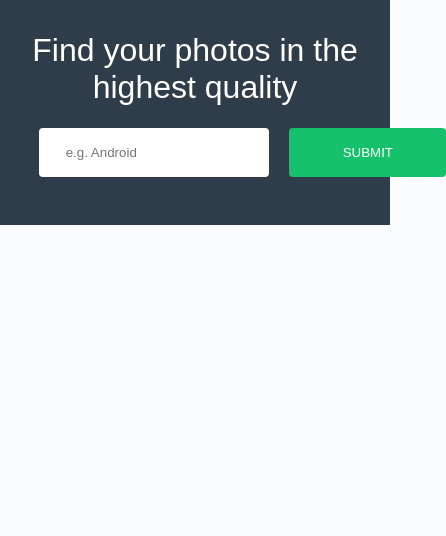
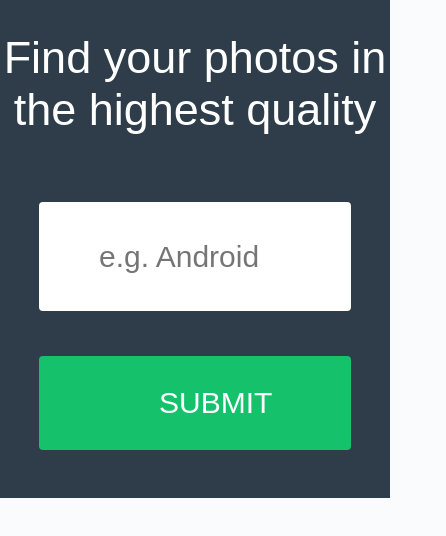
Before and after one commit to XMoSalahX/Find-your-photos-in-the-highest-quality-async-w-xhr-unsplash, a plain HTML site: page index.html in a window 390 px wide. Shown: the whole page, 446 px wide, since content can reach past the window. Drawn offline with Linux system fonts and the light colour scheme.

Commit message:
media style

```diff
--- a/css/styles.css
+++ b/css/styles.css
@@ -34,7 +34,9 @@ body {
     text-align: center;
 }
 
+
 /*** Search Form ***/
+
 #search-form {
     display: flex;
     padding: 1em 0;
@@ -64,11 +66,14 @@ body {
 
 
 /*** Response Container ***/
+
 #response-container {
     margin-top: 2em;
 }
 
+
 /*** Image Styline ***/
+
 figure {
     margin: 0;
     margin-bottom: 2em;
@@ -92,7 +97,9 @@ figcaption {
     width: 100%;
 }
 
+
 /*** Article Styling ***/
+
 ul {
     list-style: none;
     padding: 0;
@@ -135,6 +142,7 @@ ul {
 
 
 /*** Error State Styling ***/
+
 .error-no-image {
     background: url(../images/icon-no-image.png) no-repeat 50% top;
     margin-bottom: 3em;
@@ -149,7 +157,9 @@ ul {
     text-align: center;
 }
 
+
 /*** Helpers ***/
+
 .visuallyhidden {
     border: 0;
     clip: rect(0 0 0 0);
@@ -159,5 +169,25 @@ ul {
     padding: 0;
     position: absolute;
     width: 1px;
-    white-space: nowrap; /* 1 */
+    white-space: nowrap;
+    /* 1 */
 }
+
+@media (max-width:411px) {
+    #search-form {
+        flex-direction: column;
+    }
+    #search-keyword {
+        margin-right: unset;
+        margin-bottom: 1.5em;
+        font-size: 30px;
+    }
+    #submit-btn {
+        font-size: 30px;
+    }
+    .masthead h1 {
+        font-size: 45px;
+        margin-bottom: 15px;
+        margin-bottom: 50px;
+    }
+}
```
